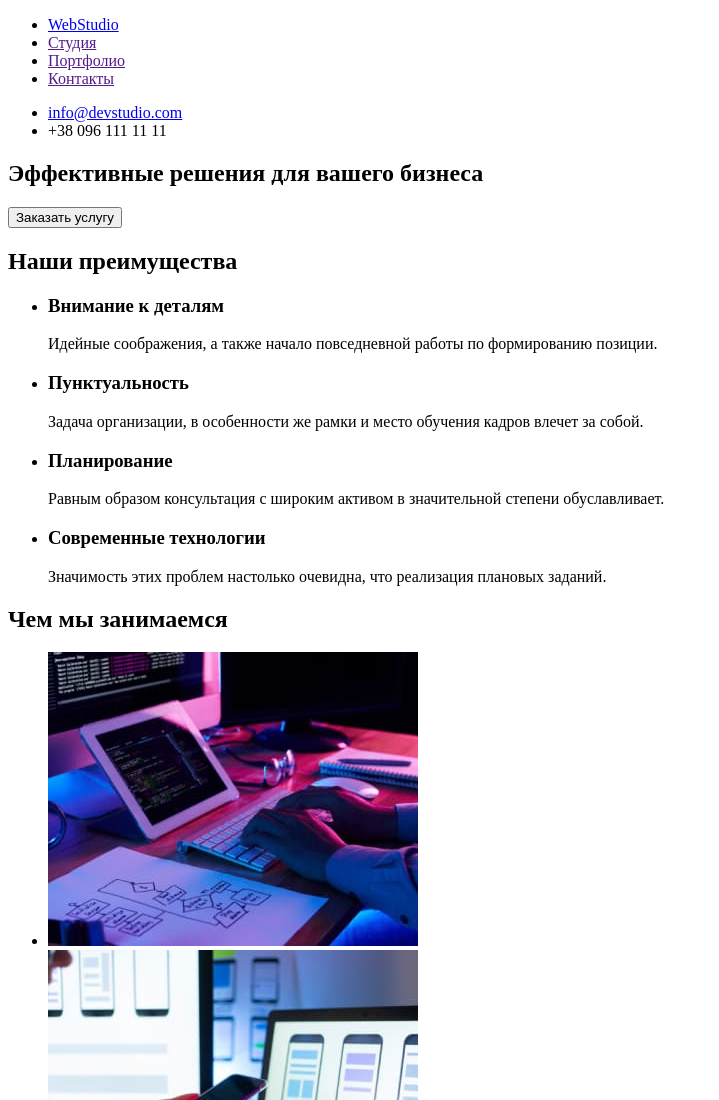
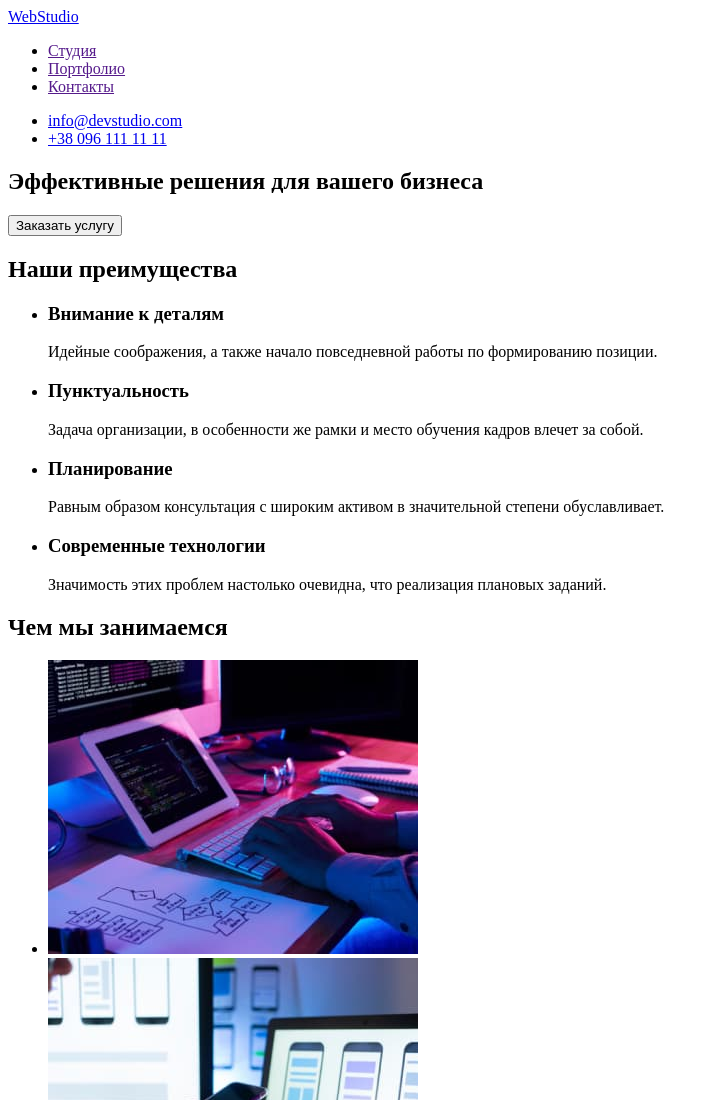
Before and after one commit to EugeneBloschanenko/goit-markup-hw-01, a plain HTML site: page index.html in a window 1280 px wide. Shown: the top 1100 px of the page, without its empty margins (0-719 px from the left). Drawn offline with Linux system fonts and the light colour scheme.

Commit message:
fixed after comments
fixed after comments

```diff
--- a/index.html
+++ b/index.html
@@ -9,9 +9,9 @@
 
   <body>
     <header>
+      <a href="./index.html">WebStudio</a>
       <nav>
         <ul>
-          <li><a href="index.html">WebStudio</a></li>
           <li><a href="">Студия</a></li>
           <li><a href="">Портфолио</a></li>
           <li><a href="">Контакты</a></li>
@@ -20,7 +20,7 @@
 
       <ul>
         <li><a href="mailto:info@devstudio.com">info@devstudio.com</a></li>
-        <li><a href="tel:+380961111111"></a>+38 096 111 11 11</li>
+        <li><a href="tel:+380961111111">+38 096 111 11 11</a></li>
       </ul>
     </header>
 
@@ -150,7 +150,7 @@
     </main>
 
     <footer>
-      <a href="index.html">WebStudio</a>
+      <a href="./index.html">WebStudio</a>
       <address>
         <ul>
           <li>
```
